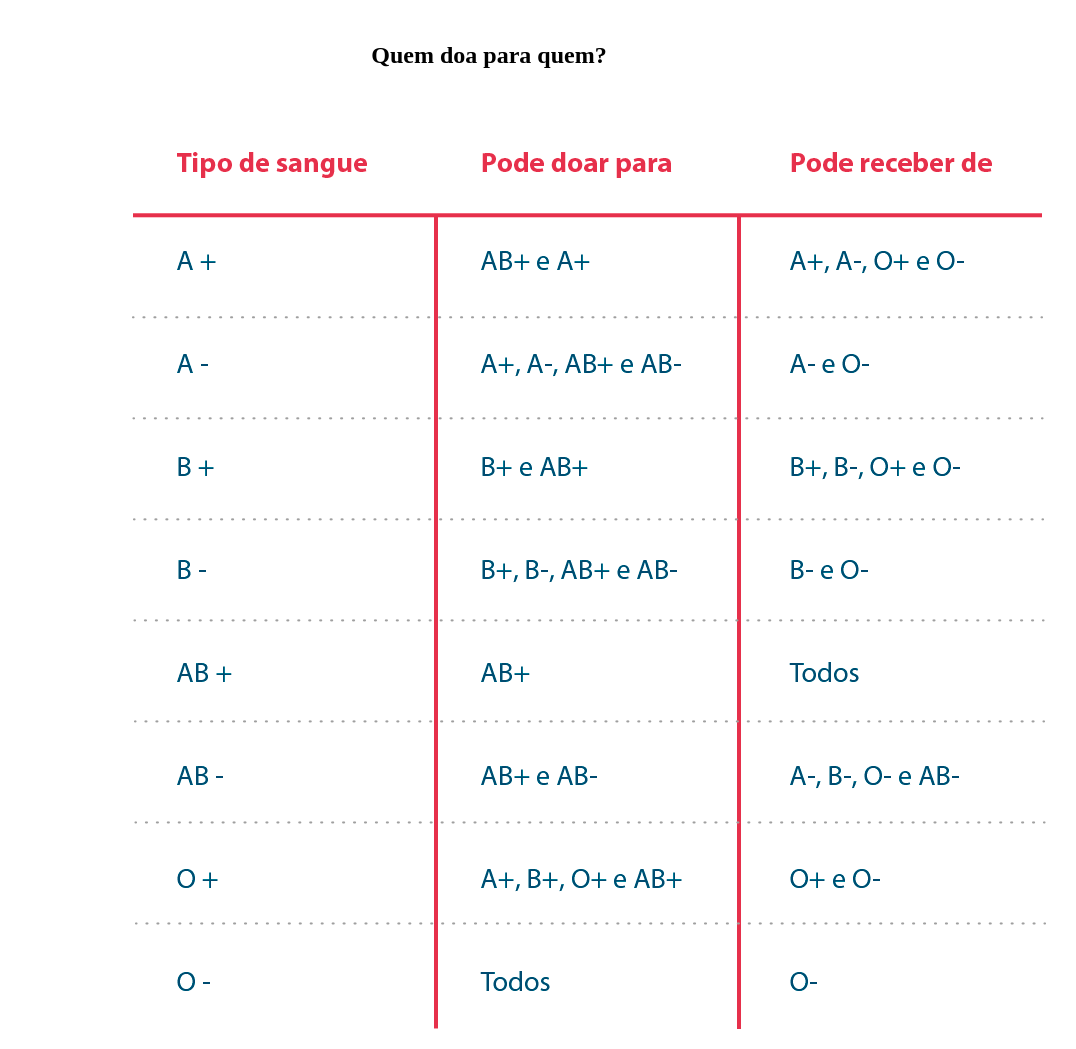
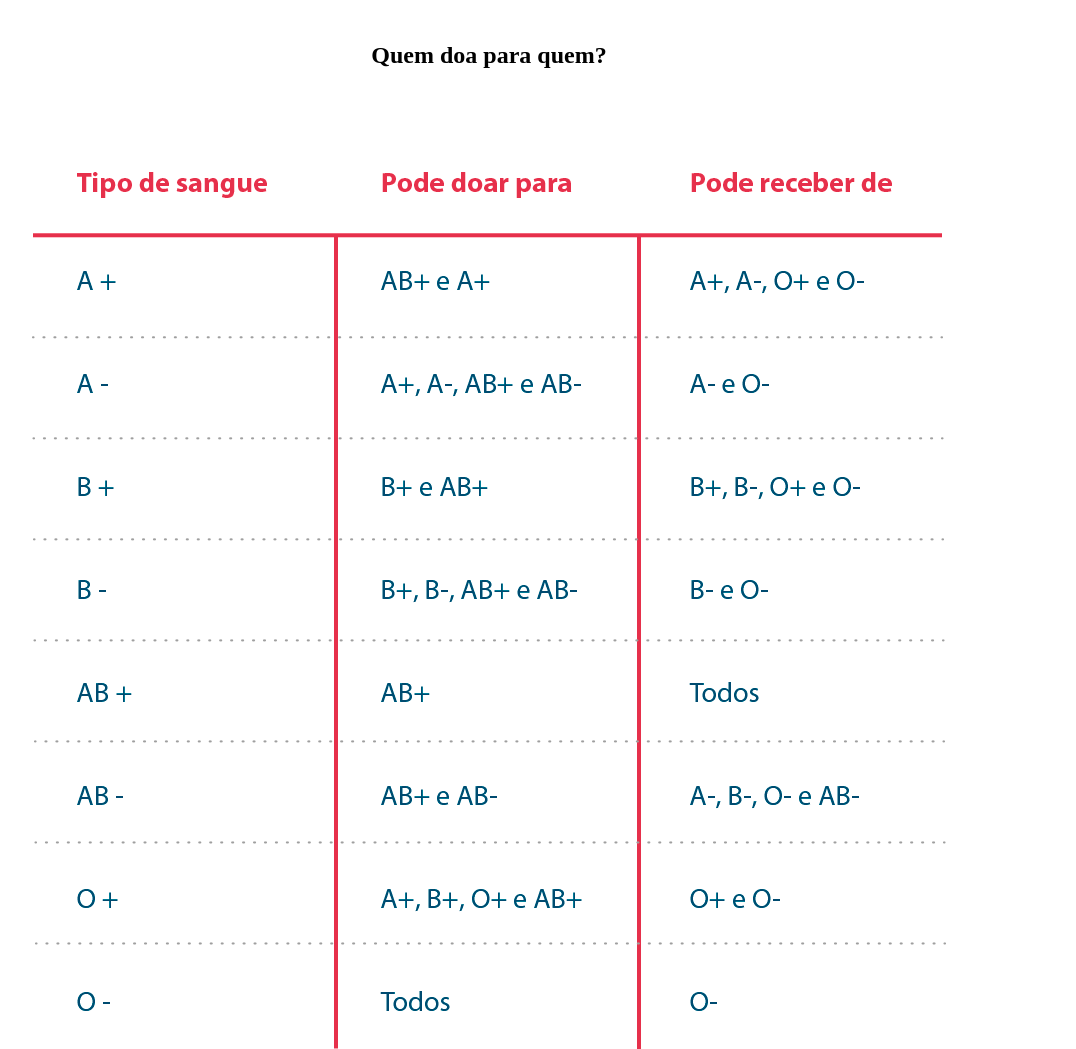
Before and after one commit to luisgdoliveira-008/doacao-sangue, a plain HTML site: page index.html in a window 1280 px wide. Shown: the part 893-1942 px from the top of the page, without its empty margins (151-1227 px from the left). Drawn offline with Linux system fonts and the light colour scheme.

Commit message:
centralização  da tabela

```diff
--- a/style.css
+++ b/style.css
@@ -73,7 +73,8 @@ input, select, textarea {
     border-radius: 10px;
 }
 
-
 .tabela {
-
+    display: flex;
+    justify-content: center; /* Centraliza a imagem horizontalmente */
+    padding: 20px;
 }
```
